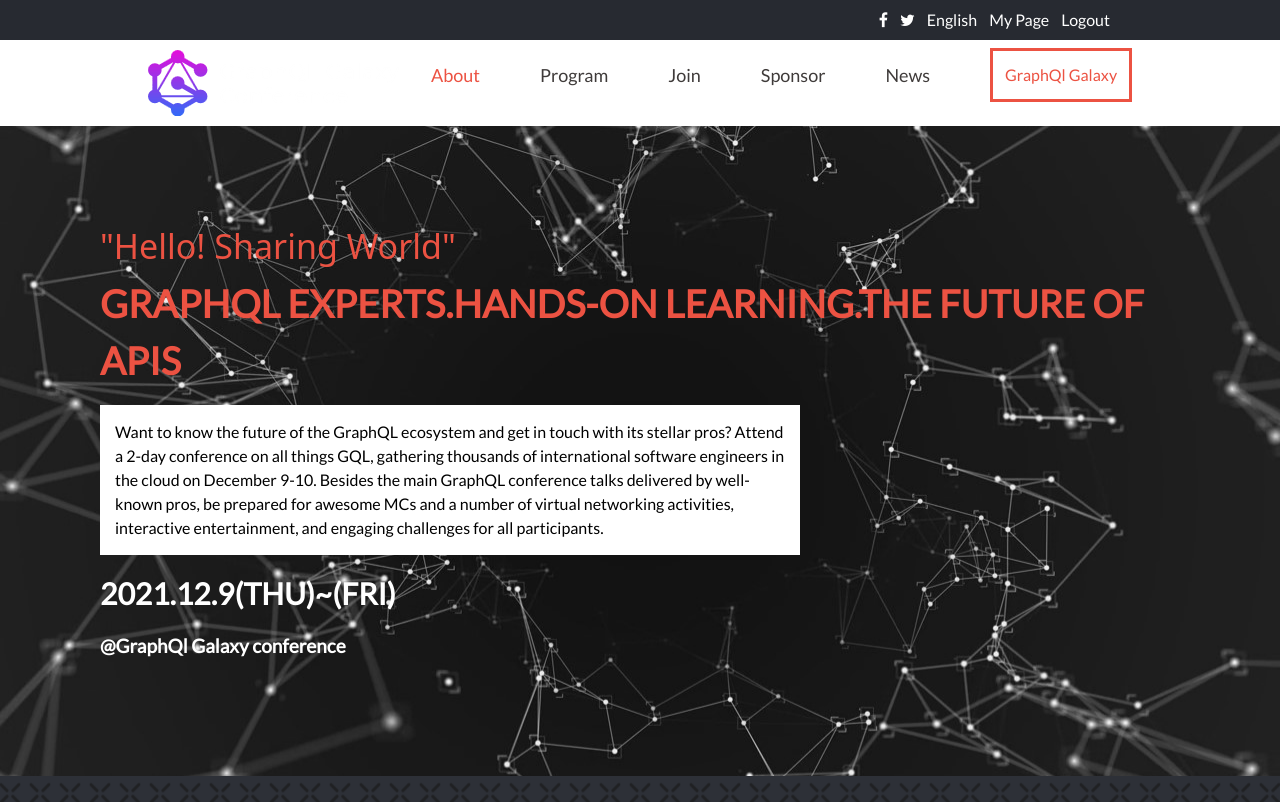
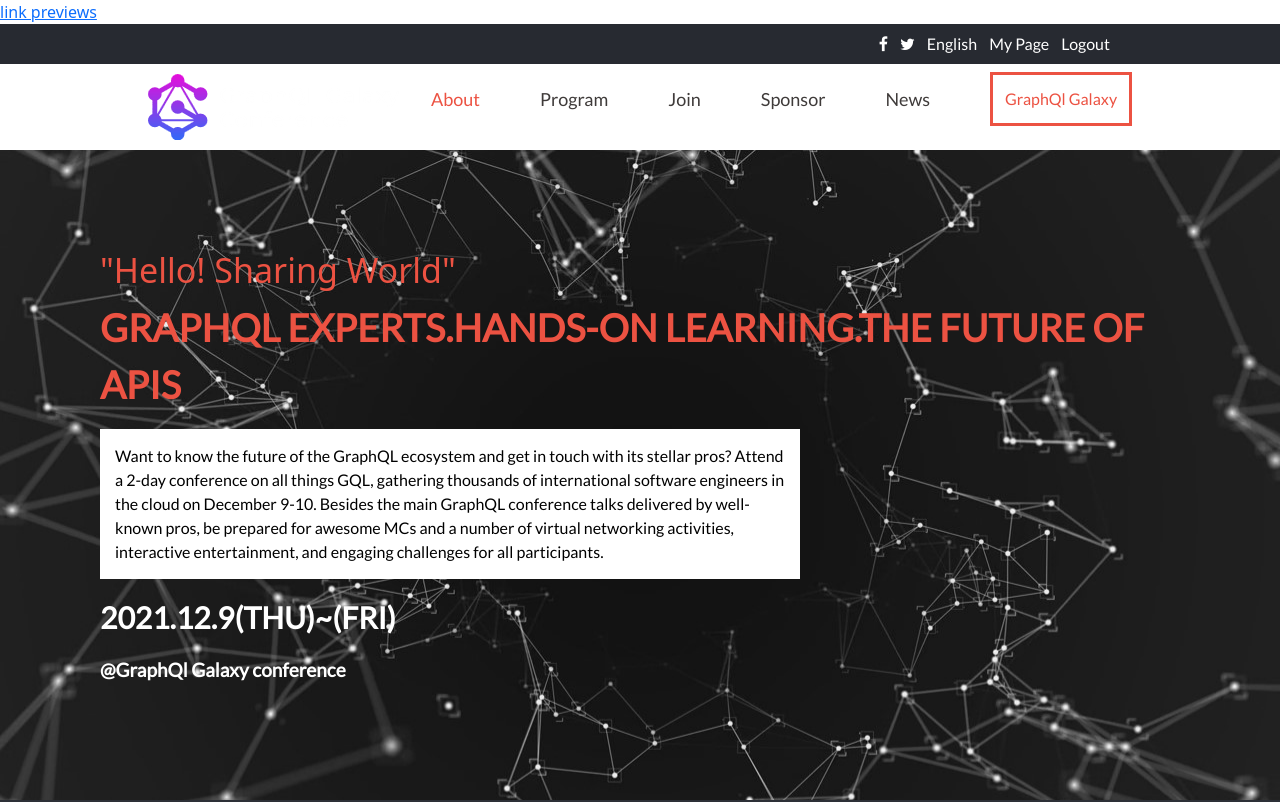
Before and after one commit to mugishasam123/Graphql-conference, a website: page index.html in a window 1280 px wide. Shown: the top 802 px of the page. Drawn offline with Linux system fonts and the light colour scheme.

Commit message:
Update index.html

```diff
--- a/index.html
+++ b/index.html
@@ -4,6 +4,7 @@
     <meta charset="UTF-8">
     <meta http-equiv="X-UA-Compatible" content="IE=edge">
     <meta name="viewport" content="width=device-width, initial-scale=1.0">
+    <a href="https://knowledge.hubspot.com/social/featured-image-not-displaying-correctly-in-social-preview">link previews</a>
     <title>GraphQl Galaxy</title>
     <link rel="icon" href="assets/images/logo.png" sizes="32x32" type="image/png">
     <link rel="stylesheet" href="https://cdnjs.cloudflare.com/ajax/libs/font-awesome/4.7.0/css/font-awesome.min.css">
```
